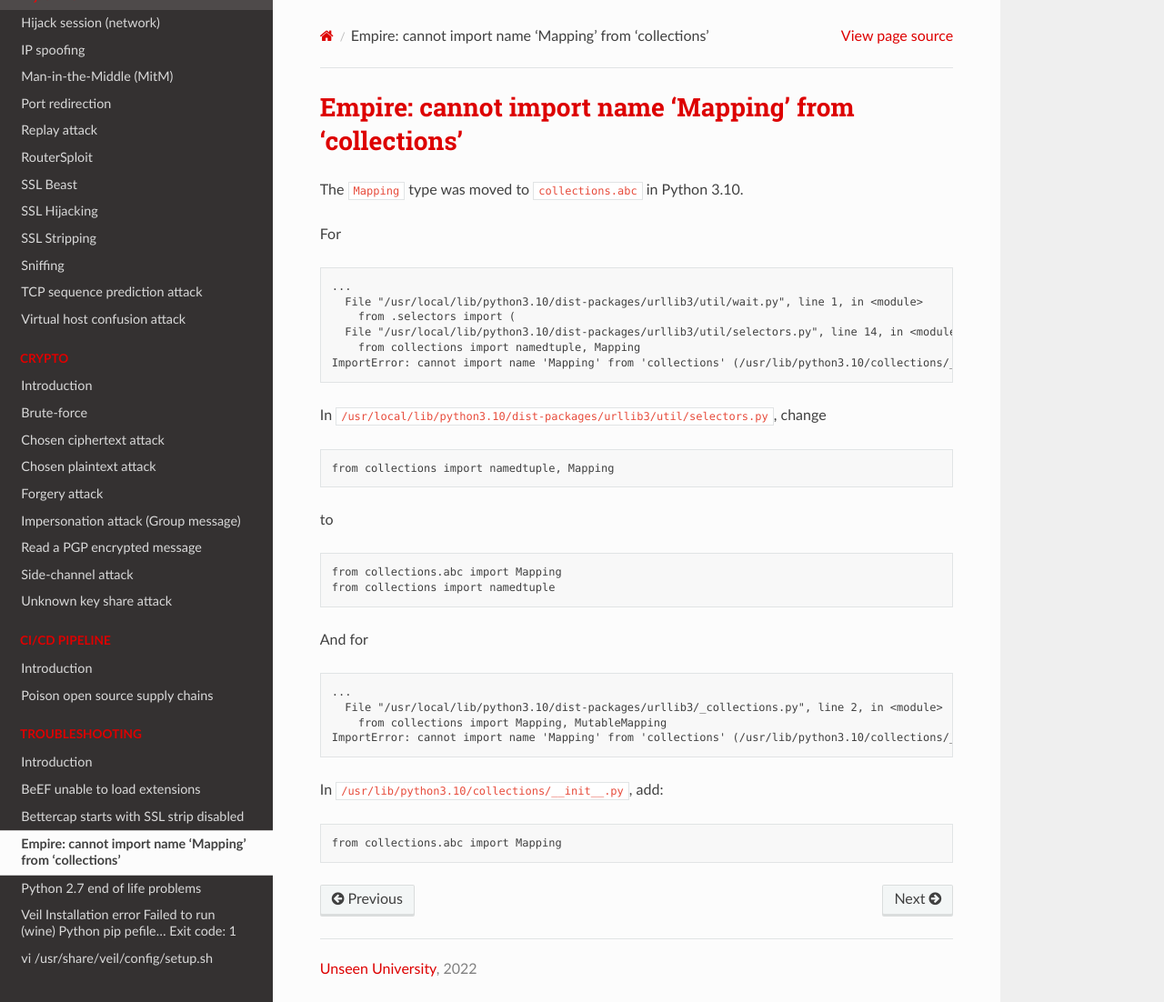
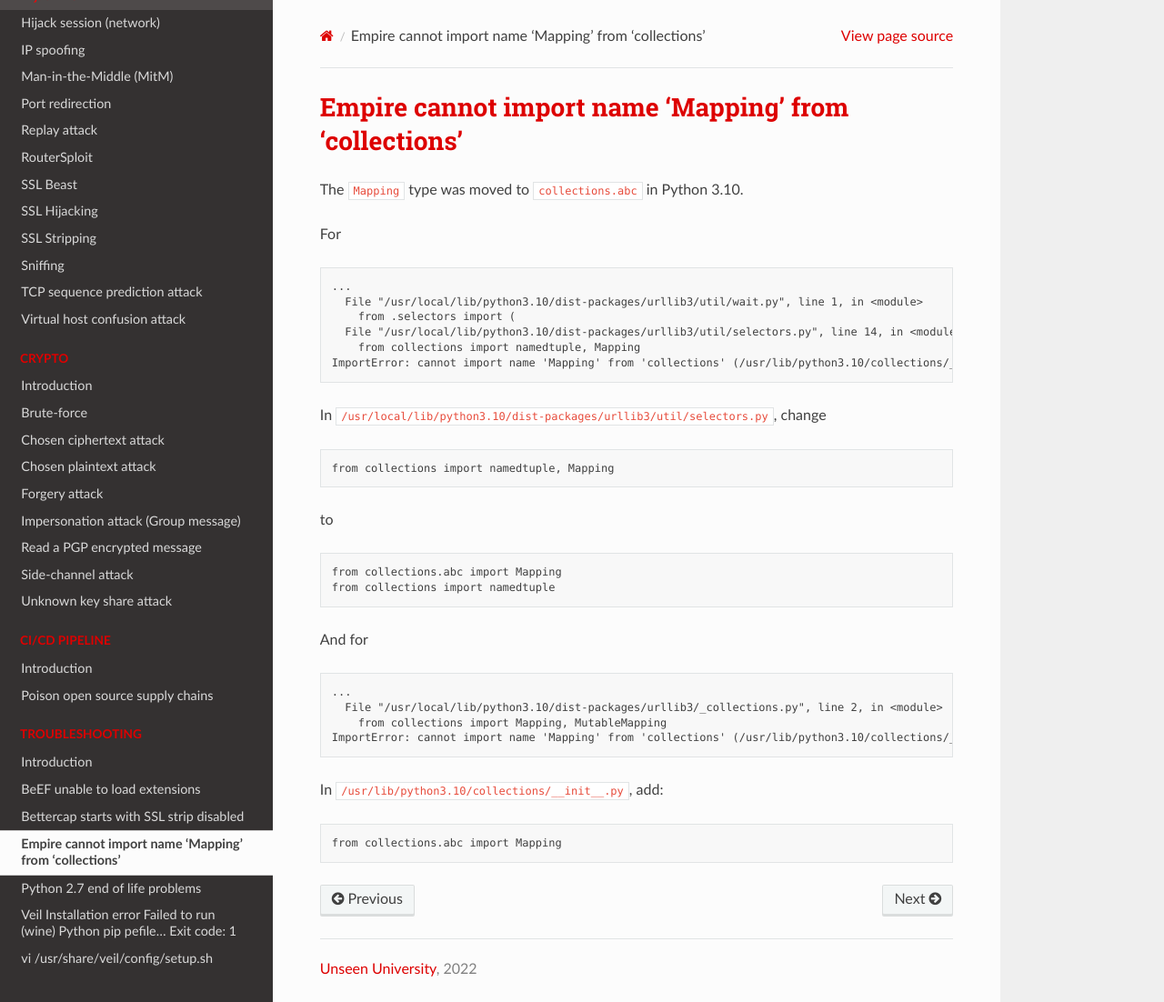
Before and after one commit to tymyrddin/red-basic, a Sphinx documentation site: the page built from source/docs/trouble/Empire.md, in a window 1280 px wide and 1102 px high. Shown: the whole window at 91% size. Built offline with Sphinx 7.4.7 and the Read the Docs theme 2.0.0, drawn with Linux system fonts in a browser that asks for light colours.

```diff
--- a/source/docs/trouble/Empire.md
+++ b/source/docs/trouble/Empire.md
@@ -1,4 +1,4 @@
-# Empire: cannot import name 'Mapping' from 'collections'
+# Empire cannot import name 'Mapping' from 'collections'
 
 The `Mapping` type was moved to `collections.abc` in Python 3.10.
 
```
Also changed, not shown: source/docs/malware/Windows-backdoor.md (+1 -0 lines).
